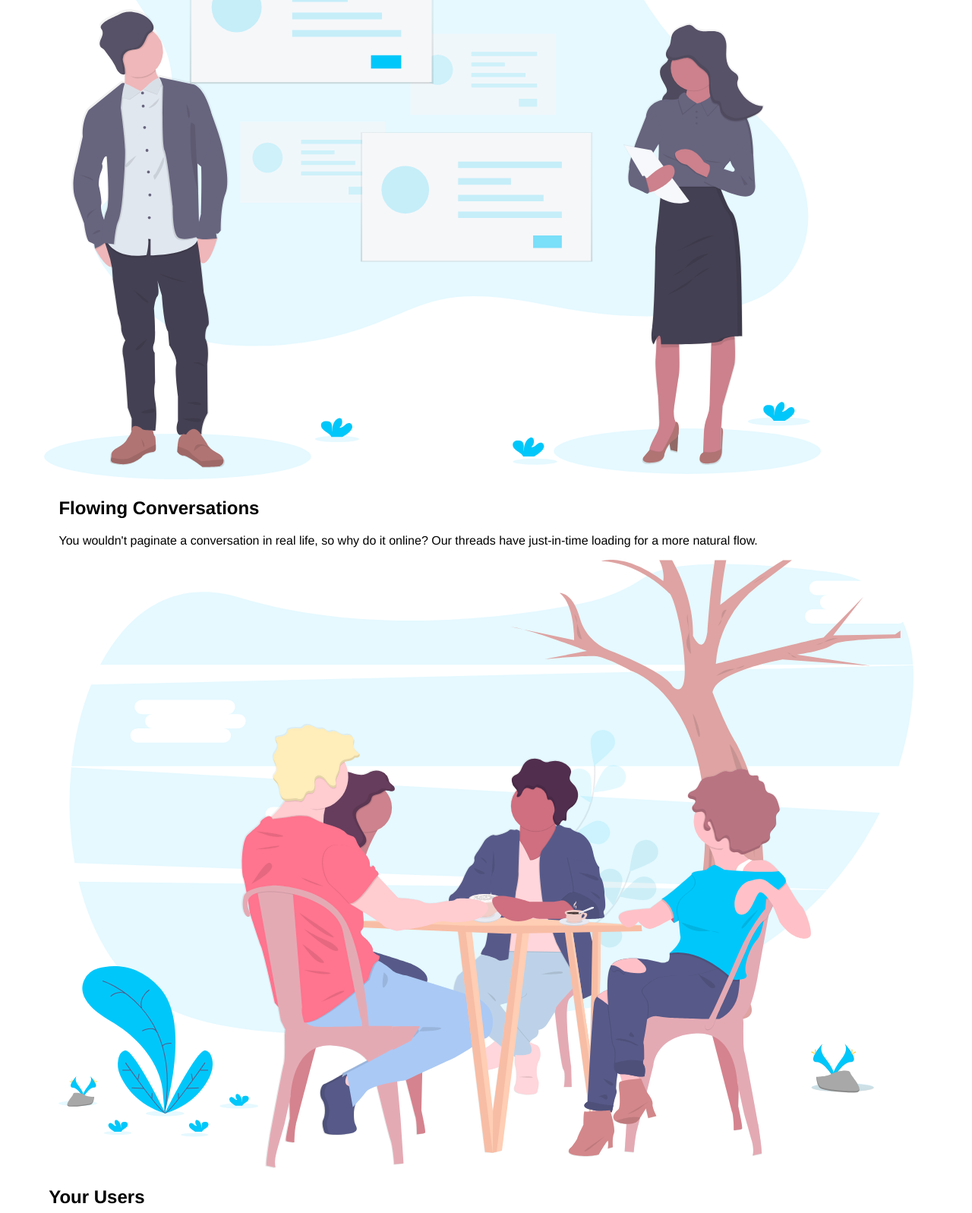
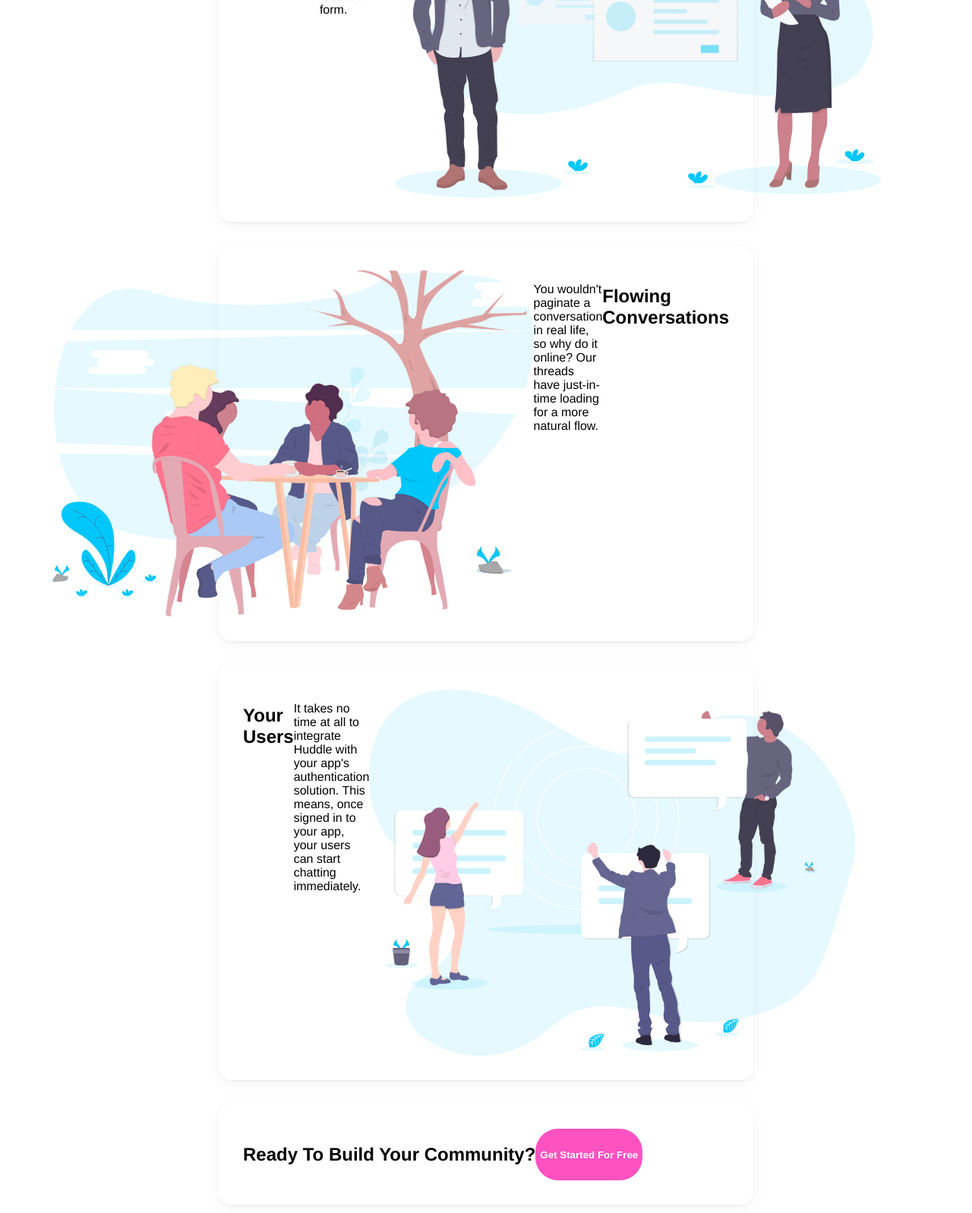
Before and after one commit to andria-dev/huddle-alternating-feature-blocks, a plain HTML site: page index.html in a window 1280 px wide. Shown: the part 1200-2797 px from the top of the page at 76% size. Drawn offline with Linux system fonts and the light colour scheme.

Commit message:
better shadows and getting started on card styles

```diff
--- a/index.html
+++ b/index.html
@@ -35,33 +35,45 @@
       </section>
     </header>
     <main class="Main">
-      <article class="Card">
+      <article class="Card shadow-md">
         <h2 class="Card__title">Grow Together</h2>
         <p class="Card__content">
           Generate meaningful discussions with your audience and build a strong,
           loyal community. Think of the insightful conversations you miss out on
           with a feedback form.
         </p>
-        <img src="images/illustration-grow-together.svg" alt="" />
+        <img
+          class="Card__illustration"
+          src="images/illustration-grow-together.svg"
+          alt=""
+        />
       </article>
-      <article class="Card Card--reverse">
+      <article class="Card Card--reverse shadow-md">
         <h2 class="Card__title">Flowing Conversations</h2>
         <p class="Card__content">
           You wouldn't paginate a conversation in real life, so why do it
           online? Our threads have just-in-time loading for a more natural flow.
         </p>
-        <img src="images/illustration-flowing-conversation.svg" alt="" />
+        <img
+          class="Card__illustration"
+          src="images/illustration-flowing-conversation.svg"
+          alt=""
+        />
       </article>
-      <article class="Card">
+      <article class="Card shadow-md">
         <h2 class="Card__title">Your Users</h2>
         <p class="Card__content">
           It takes no time at all to integrate Huddle with your app's
           authentication solution. This means, once signed in to your app, your
           users can start chatting immediately.
         </p>
-        <img src="images/illustration-your-users.svg" alt="" />
+        <img
+          class="Card__illustration"
+          src="images/illustration-your-users.svg"
+          alt=""
+        />
       </article>
-      <article class="Card Main__overlap-card">
+      <article class="Card Main__overlap-card shadow-md">
         <h2>Ready To Build Your Community?</h2>
         <button class="Button" color="primary" round>
           Get Started For Free
--- a/shadows.css
+++ b/shadows.css
@@ -1,26 +1,33 @@
 .shadow {
-  box-shadow: 0 1px 3px 0 rgba(0, 0, 0, 0.1), 0 1px 2px 0 rgba(0, 0, 0, 0.06);
+  box-shadow: 0 1px 3px 0 hsla(0, 0%, 0%, 0.1),
+    0 1px 2px 0 hsla(0, 0%, 0%, 0.06);
 }
 .shadow-md {
-  box-shadow: 0 4px 6px -1px rgba(0, 0, 0, 0.1),
+  box-shadow: 0 4px 20px -1px hsla(0, 0%, 0%, 0.05),
     0 2px 4px -1px rgba(0, 0, 0, 0.06);
 }
+
+.Button[color='primary'].shadow-md {
+  box-shadow: 0 4px 20px -1px hsla(322, 99%, 66%, 0.35),
+    0 2px 4px -1px hsla(322, 99%, 66%, 0.06);
+}
+
 .shadow-lg {
-  box-shadow: 0 10px 15px -3px rgba(0, 0, 0, 0.1),
-    0 4px 6px -2px rgba(0, 0, 0, 0.05);
+  box-shadow: 0 10px 15px -3px hsla(0, 0%, 0%, 0.1),
+    0 4px 6px -2px hsla(0, 0%, 0%, 0.05);
 }
 .shadow-xl {
-  box-shadow: 0 20px 25px -5px rgba(0, 0, 0, 0.1),
-    0 10px 10px -5px rgba(0, 0, 0, 0.04);
+  box-shadow: 0 20px 25px -5px hsla(0, 0%, 0%, 0.1),
+    0 10px 10px -5px hsla(0, 0%, 0%, 0.04);
 }
 .shadow-2xl {
-  box-shadow: 0 25px 50px -12px rgba(0, 0, 0, 0.25);
+  box-shadow: 0 25px 50px -12px hsla(0, 0%, 0%, 0.25);
 }
 .shadow-inner {
-  box-shadow: inset 0 2px 4px 0 rgba(0, 0, 0, 0.06);
+  box-shadow: inset 0 2px 4px 0 hsla(0, 0%, 0%, 0.06);
 }
 .shadow-outline {
-  box-shadow: 0 0 0 3px rgba(66, 153, 225, 0.5);
+  box-shadow: 0 0 0 3px hsla(207, 73%, 57%, 0.5);
 }
 .shadow-none {
   box-shadow: none;
--- a/style.css
+++ b/style.css
@@ -43,8 +43,8 @@ body {
   font-size: 0.75rem;
 }
 .Button[large] {
-  padding-top: 0.8rem;
-  padding-bottom: 0.8rem;
+  padding-top: 1.2rem;
+  padding-bottom: 1.2rem;
 
   font-size: 1rem;
 }
@@ -127,6 +127,28 @@ body {
   align-items: center;
 }
 
+.Card {
+  display: flex;
+  flex-direction: column;
+
+  width: 40rem;
+  max-width: calc(100% - 8rem);
+  padding: 2rem;
+  margin-bottom: 2rem;
+
+  border-radius: 1rem;
+}
+.Card__title {
+}
+.Card__content {
+}
+.Card__illustration {
+  max-width: 100%;
+}
+
+.Main__overlap-card {
+}
+
 /* DESKTOP */
 @media (min-width: 800px) {
   html {
@@ -136,4 +158,11 @@ body {
   .Hero {
     background-image: url(/images/bg-hero-desktop.svg);
   }
+
+  .Card {
+    flex-direction: row;
+  }
+  .Card--reverse {
+    flex-direction: row-reverse;
+  }
 }
```
